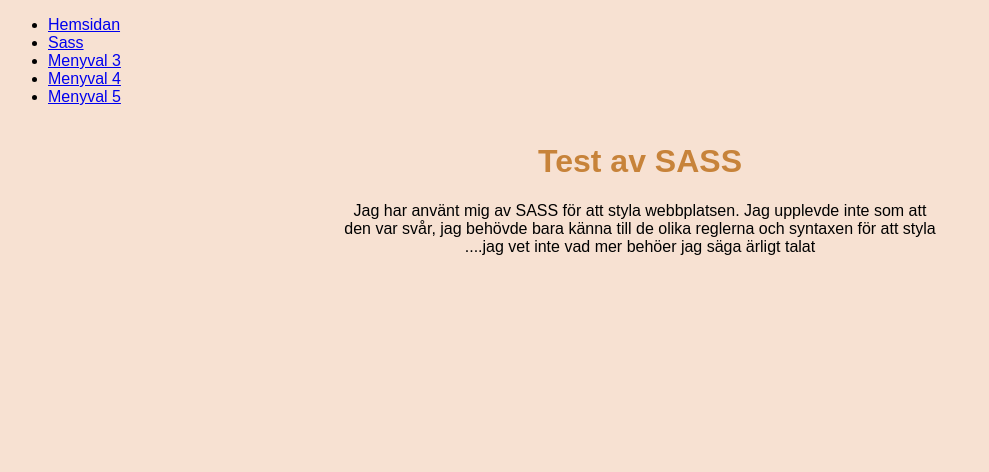
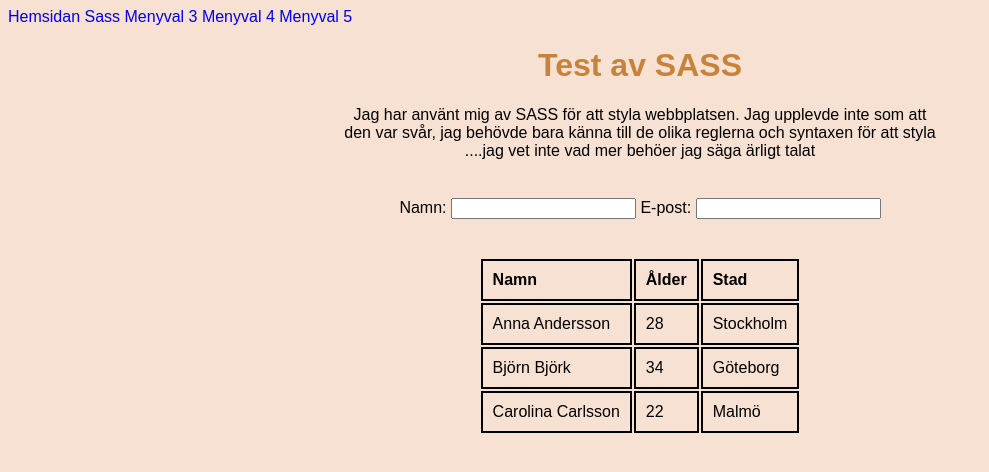
Before and after one commit to FarahUmran/Moment-3, a website built with Parcel: page src/SASS.html in a window 1280 px wide. Shown: the whole page, without its empty margins (0-989 px from the left). Built offline with nearby package versions, Linux system fonts and the light colour scheme.

Commit message:
glömde versionshantera .. gjort ett ex på variabel, color function, nesting, mixins, @extend

```diff
--- a/src/SASS.html
+++ b/src/SASS.html
@@ -27,6 +27,8 @@
     <main>
 
         <h1>Test av SASS </h1>
+
+        <div class="sass-text">
             <p>
                 Jag har använt mig av SASS för att styla webbplatsen.
                 Jag upplevde inte som att den var svår, jag behövde bara känna till
@@ -36,8 +38,52 @@
             <p>
                 ....jag vet inte vad mer behöer jag säga ärligt talat
             </p>
+        </div>
 
-        <!--    <button id="theme-toggle" class="my-button">Växla Tema</button> -->
+        <form>
+            <!-- Textfält -->
+            <label for="namn">Namn:</label>
+            <input type="text" id="namn" name="namn" required>
+
+            <!-- E-postfält -->
+            <label for="email">E-post:</label>
+            <input type="email" id="email" name="email" required>
+        </form>
+
+
+
+
+        <table>
+            <!-- Tabellrubriker -->
+            <thead>
+                <tr>
+                    <th>Namn</th>
+                    <th>Ålder</th>
+                    <th>Stad</th>
+                </tr>
+            </thead>
+            <!-- Tabellinnehåll -->
+            <tbody>
+                <tr>
+                    <td>Anna Andersson</td>
+                    <td>28</td>
+                    <td>Stockholm</td>
+                </tr>
+
+                <tr>
+                    <td>Björn Björk</td>
+                    <td>34</td>
+                    <td>Göteborg</td>
+                </tr>
+                <tr>
+                    <td>Carolina Carlsson</td>
+                    <td>22</td>
+                    <td>Malmö</td>
+                </tr>
+
+            </tbody>
+        </table>
+
     </main>
 
 </body>
--- a/src/css/main.scss
+++ b/src/css/main.scss
@@ -1,8 +1,14 @@
+//första läget .. ljusa läget .. ändrar sig efter det operativa systemet tema
+
+//varibel för lagring av färg .. ljusa läget o mörka läget
+$primary-color: #edb8946a;
+$color1: #c7833a;
 
 
-//första läget .. ljusa läget .. ändrar sig efter det operativa systemet tema
+$secondary-color: #120b62;
+$color2: #f9f9f9;
 
-$primary-color: #edb8946a;
+
 
 body {
     background-color: $primary-color;
@@ -10,7 +16,7 @@ body {
 }
 
 h1 {
-    color: rgb(199, 131, 58);
+    color: $color1;
     text-align: center;
 }
 
@@ -20,32 +26,110 @@ p {
     padding: 0;
     margin: 0;
 }
+
 main {
     display: flex;
     flex-direction: column;
-    align-items: center; /* Centrerar innehållet horisontellt */
+    align-items: center;
+    /* Centrerar innehållet horisontellt */
 }
 
 img {
     width: 500px;
     margin-top: 50px;
+    margin-right: 20px;
+}
+
+.sass-text {
+    margin-bottom: 3%;;
+}
+
+
+//inheritance från .sass-text
+form {
+    @extend .sass-text;
+}
+
+
+table{
+    @extend .sass-text;
+
+}
+
+th, td {
+    border: 2px solid #000; /* kantlinjer */
+    padding: 10px;
+    text-align: left;
+}
+
+//nesting
+nav {
+
+    ul {
+        margin: 0;
+        padding: 0;
+        list-style: none;
+    }
+
+    li {
+        display: inline-block;
+    }
+
+    a{
+        display: block;
+        text-decoration: none;
+    }
+}
+
+//mixin
+@mixin form ($size, $radius: 0){
+    width: $size;
+    border-radius: $radius;
+    margin: 25px;
+    padding: 15px;
+    font-size: large;
+
+}
+
+button {
+    @include form (100px, $radius: 5px);
+    background-color: #feb581;
+}
+
+// color function
+button:hover {
+    background-color: lighten(#feb581, 7%);
+    color: $secondary-color;
+}
+
+// mörka läget .. ändrar sig också efter det operativa systemets tema
+@media (prefers-color-scheme: dark) {
+    body {
+        background-color: $secondary-color;
+        color: #ffffff;
+    }
+
+    img {
+        opacity: 78%;
+    }
+
+    h1 {
+        color: $color2;
+        text-align: center;
+    }
+
+
+button {
+    @include form (100px, $radius: 5px);
+    background-color: #939fe6;
+}
+
+// color function
+button:hover {
+    background-color: darken(#939fe6, 15%);
+    color: $color2;
 }
 
 
 
-// mörka läget .. ändrar sig också efter det operativa systemets tema
- @media (prefers-color-scheme: dark) {
-    body {
-      background-color: #120b62;
-      color: #ffffff;
-    }
-  }
-
-
-
-//   @media (prefers-color-scheme: light) {
-//     body {
-//       background-color: #ffffff;
-//       color: #000000;
-//     }
-//   }
+}
```
Also changed, not shown: src/index.html (+9 -1 lines). Lines whose indentation alone changed are shown as unchanged.
